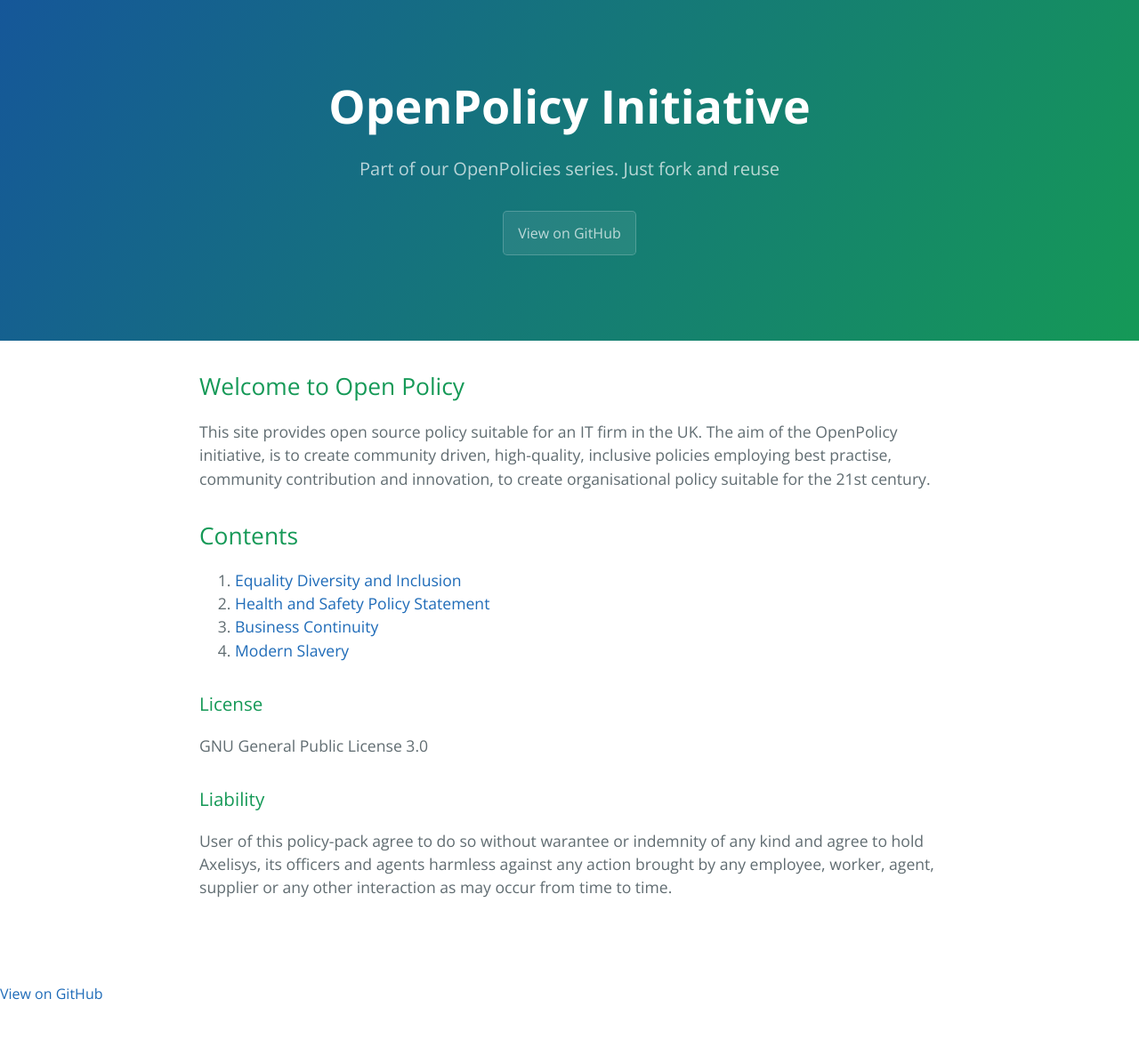
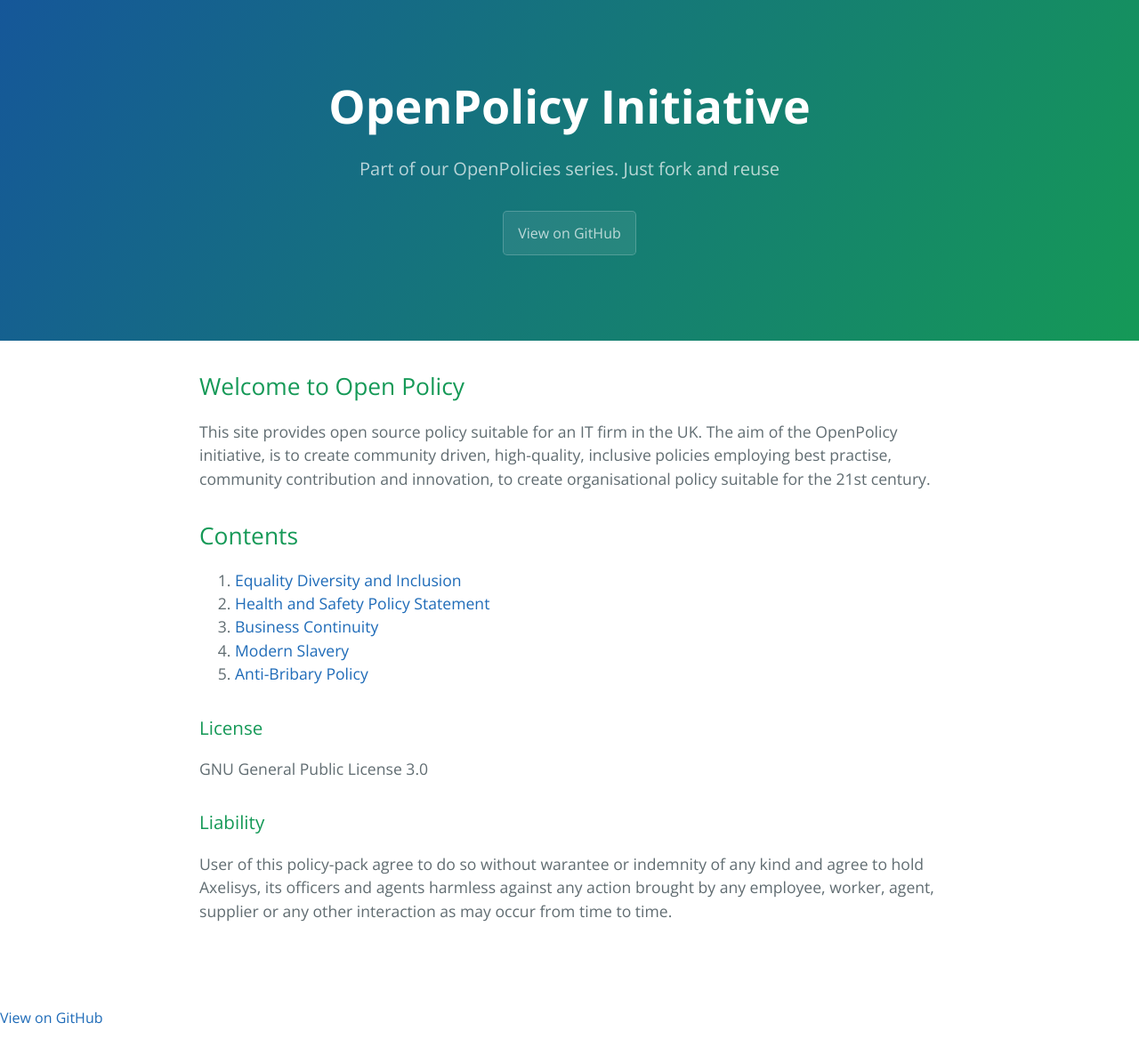
Before and after one commit to Axelisys/policies, a Jekyll site: the page built from index.md, in a window 1280 px wide. Shown: the whole page at 89% size. Built offline with Jekyll 4.4.1, drawn with Linux system fonts in a browser that asks for light colours; before the commit the page ends 1150 px from its top, so only the background shows below that.

Commit message:
Update index.md
Added anti-bribary policy link

```diff
--- a/index.md
+++ b/index.md
@@ -14,6 +14,7 @@ This site provides open source policy suitable for an IT firm in the UK. The aim
 2. [Health and Safety Policy Statement](health_and_safety_policy_statement.md)
 3. [Business Continuity](business_continuity_policy.md)
 4. [Modern Slavery](business_continuity_policy.md)
+5. [Anti-Bribary Policy](anti-bribary_policy.md)
 
 ### License
 GNU General Public License 3.0
```
